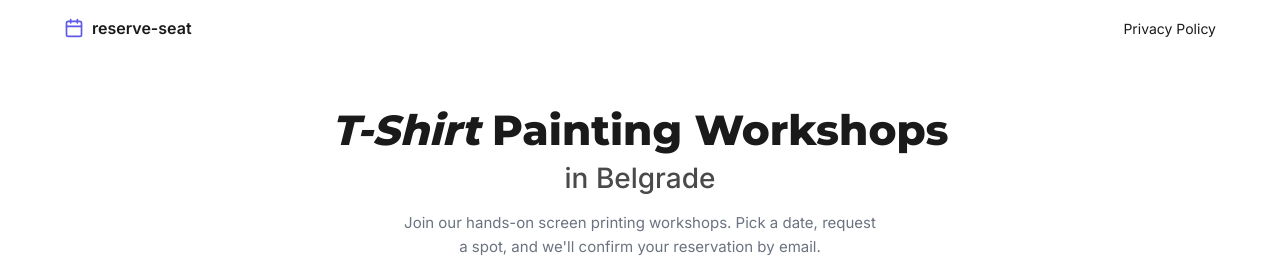
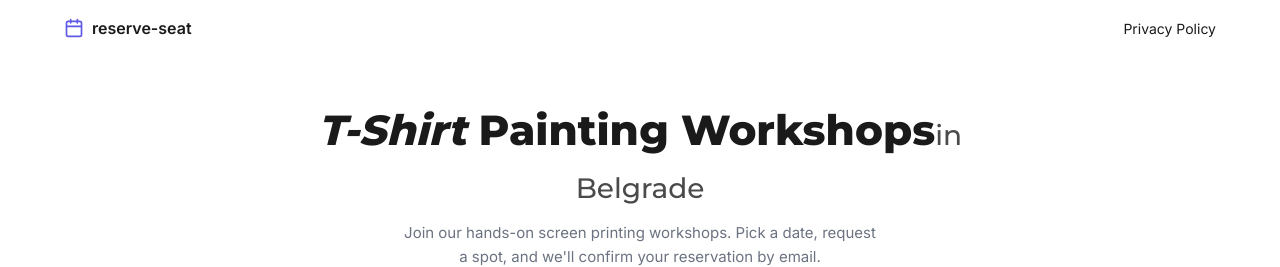
Before and after one commit to slikajmajicu/reserve-seat, a React (Vite) app: page / in a window 1280 px wide. Shown: the top 267 px of the page. Built offline with nearby package versions, Linux system fonts and the light colour scheme; no server answers; the database is empty; the HTML template or start-up script is replaced by a standard one.

Commit message:
Code edited in Lovable Code Editor
Edited UI in Lovable

```diff
--- a/src/pages/Index.tsx
+++ b/src/pages/Index.tsx
@@ -26,8 +26,8 @@ export default function Index() {
           <div className="flex items-baseline justify-center flex-wrap gap-x-3">
             <h1 className="text-[42px] leading-tight font-extrabold font-heading text-[#1a1a1a]">
               <span className="italic">T-Shirt</span> Painting Workshops
+              <span className="text-[28px] font-medium text-[#4a4a4a]">in Belgrade</span>
             </h1>
-            <span className="text-[28px] font-medium text-[#4a4a4a]">in Belgrade</span>
           </div>
           <p className="text-[15px] text-[#6b7280] leading-relaxed max-w-[480px] mx-auto">
             Join our hands-on screen printing workshops. Pick a date, request a spot, and we'll confirm your reservation
```
